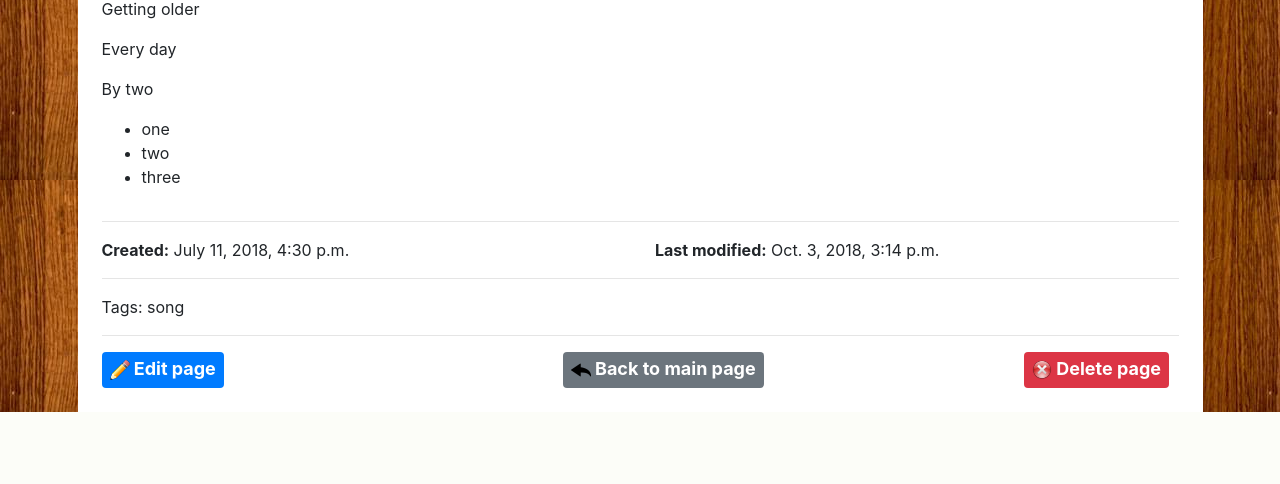
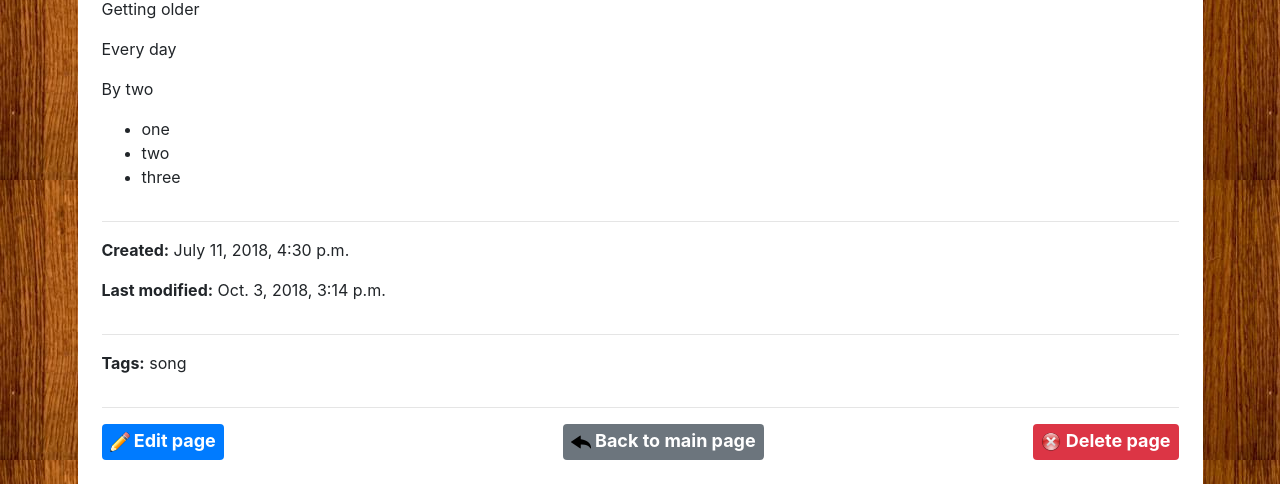
Before and after one commit to ssaprank/personal_wiki, a Django app: page /6/ in a window 1280 px wide. Shown: the part 390-874 px from the top of the page. Before the commit the page ends 802 px from the top, so only its background shows below. Run offline with Django 3.2, Linux system fonts and the light colour scheme; data comes from the database, SQL or seed files in the repository; both versions use the stored data as it was after the commit; some libraries are stand-ins or nearby versions.

Commit message:
page html editing bugs fixed

```diff
--- a/wiki/page/helpers.py
+++ b/wiki/page/helpers.py
@@ -11,6 +11,8 @@ class WikiStringHelper:
 		full_length = 0
 		open_tag = False
 		short_description = ''
+
+		html = html.replace("<br/>", "").replace("<br>","")
 
 		if len(html) < pure_length:
 			pure_length = len(html) - 1
--- a/wiki/page/static/page/css/custom.css
+++ b/wiki/page/static/page/css/custom.css
@@ -20,7 +20,6 @@ html, body {
 #greeting_header {
 	text-align: center;
 	color: #293065;
-	text-shadow: 2px 2px #201C49;
 }
 
 #content_container {
@@ -47,11 +46,12 @@ a.backspace_link {
 	background-color: "light-gray";
 }
 
-a.button-link-normal {
-	font-size: 14px;
-}
-
 a.link-button-normal {
 	font-size: 18px;
 	margin-right: 15px;
 }
+
+a.link-button-delete {
+	font-size: 18px;
+	float: right;
+}
--- a/wiki/page/static/page/custom_js/create_page_script.js
+++ b/wiki/page/static/page/custom_js/create_page_script.js
@@ -37,10 +37,8 @@ $( document ).ready(function() {
         // if we just loaded create or edit page view
         if (/^\/(\d+\/edit|create)$/.test(current_url)) {
             let storedPage = localStorage.getItem(STORAGE_PAGE_URL_ITEM);
-            console.log(storedPage);
             if (storedPage != null) {
                 if (storedPage == current_url) {
-                    console.log("her")
                     // load storage info
                     let storedPageData = JSON.parse(localStorage.getItem(STORAGE_PAGE_DATA_ITEM));
                     let title = storedPageData.title;
@@ -70,6 +68,11 @@ $( document ).ready(function() {
     $("#edit_page_form").submit(function(e) {
         current_url = window.location.pathname;
         pageBeingSubmitted = true;
+
+        //bring back html textarea in case we're in view mode
+        if ($("#html_view_toggle").val() == "Switch to html") {
+            $('#html_view_toggle').click()
+        }
 
         // clear storage data of the page
         localStorage.removeItem(STORAGE_PAGE_DATA_ITEM);
@@ -115,18 +118,13 @@ $( document ).ready(function() {
 
     $('#html_view_toggle').click(function(){
         obj = $(this)
+        let viewarea = $('#html_wrapper');
         if (obj.val() === 'Switch to html') {
             // use a hidden div and put the text as html() there
-            let viewarea = $('#html_wrapper');
             viewarea.html(textarea);
             obj.val('Switch to view');
             $("#edit_page_button_row").show();
         } else {
-            let viewarea = $('#html_wrapper');
-            let width = textarea.width();
-            let height = textarea.height();
-            viewarea.width(width);
-            viewarea.height(height);
             viewarea.html(textarea.val());
             $("#edit_page_button_row").hide();
             obj.val('Switch to html');
--- a/wiki/page/templates/page/show_page.html
+++ b/wiki/page/templates/page/show_page.html
@@ -8,7 +8,7 @@
 		<hr>
 	</div>
 </div>
-<div class=" row mt-lg-2 article_header">
+<div class=" row mt-lg-2">
 	<div class="col">
 	{% autoescape off %}
 	{{page_object.html}}
@@ -18,17 +18,18 @@
 <hr/>
 <div class="row mt-lg-2">
 	<div class="col">
-		<b>Created:</b> {{page_object.created}}
-	</div>
-	<div class="col">
-		<b>Last modified:</b> {{page_object.last_modified}}
+		<p><span class="font-weight-bold">Created:</span> {{page_object.created}}</p>
+		<p><span class="font-weight-bold">Last modified:</span> {{page_object.last_modified}}</p>
 	</div>
 </div>
 <hr/>
 {% if page_object.tag_set.all.count > 0 %}
 <div class="row mt-lg-2">
 	<div class="col">
-		Tags: {% for tag in page_object.tag_set.all %} {{ tag.name }} {% endfor %}
+		<p>
+			<span class="font-weight-bold">Tags:</span>
+			{% for tag in page_object.tag_set.all %} {{ tag.name }} {% endfor %}
+		</p>
 	</div>
 </div>
 <hr/>
@@ -36,14 +37,12 @@
 <div class=" row mt-lg-2">
 	<div class="col-sm-5">
 		<a class="badge badge-primary p-2 link-button-normal" href="{% url 'page:edit' page_id=page_object.id %}"><img src="{% static 'page/images/pencil.png' %}"/> Edit page</a>
-
-
 	</div>
 	<div class="col-sm-5">
 		<a class="badge badge-secondary p-2 link-button-normal" href="{% url 'page:index' %}"><img src="{% static 'page/images/back_arrow.png' %}"/> Back to main page</a>
 	</div>
 	<div class="col-sm-2">
-		<a class="badge badge-danger p-2 link-button-normal" href="{% url 'page:delete' page_id=page_object.id %}"><img src="{% static 'page/images/delete_symbol.png' %}"/> Delete page</a>
+		<a class="badge badge-danger p-2 link-button-delete" href="{% url 'page:delete' page_id=page_object.id %}"><img src="{% static 'page/images/delete_symbol.png' %}"/> Delete page</a>
 	</div>
 </div>
 {% endblock %}
--- a/wiki/page/views.py
+++ b/wiki/page/views.py
@@ -31,7 +31,7 @@ def index(request):
 			SHORT_DESCRIPTION_LENGTH
 			)
 
-	render_params = {"greeting" : "Velkommen", "pages" : pages, 'wip_pages' : wip_pages}
+	render_params = {"greeting" : "Mer haba", "pages" : pages, 'wip_pages' : wip_pages}
 	return render(request, template_name, render_params)
 
 def show_search_list(request):
```
Also changed, not shown: wiki/page/templates/page/edit_create_page.html (+9 -9 lines), wiki/db.sqlite3, wiki/page/media/images/cloudberry.jpg (deleted), wiki/page/media/images/cloudberry_rB9UqQz.jpg (deleted), wiki/page/media/images/nature1.jpg (deleted), wiki/page/media/images/пиздит_колбасу.jpg (deleted), wiki/page/media/images/приветствие_римское.jpg (deleted), wiki/page/media/images/прячется.jpg (deleted).
